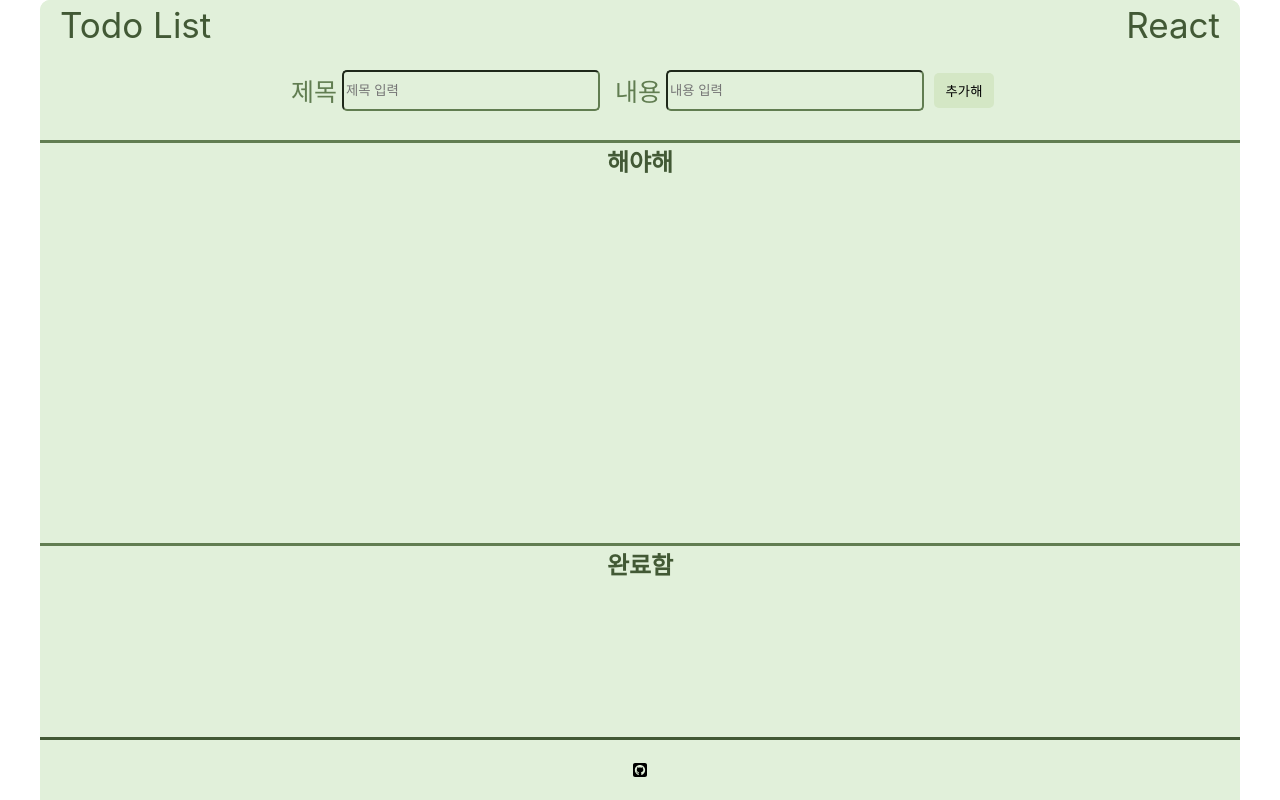
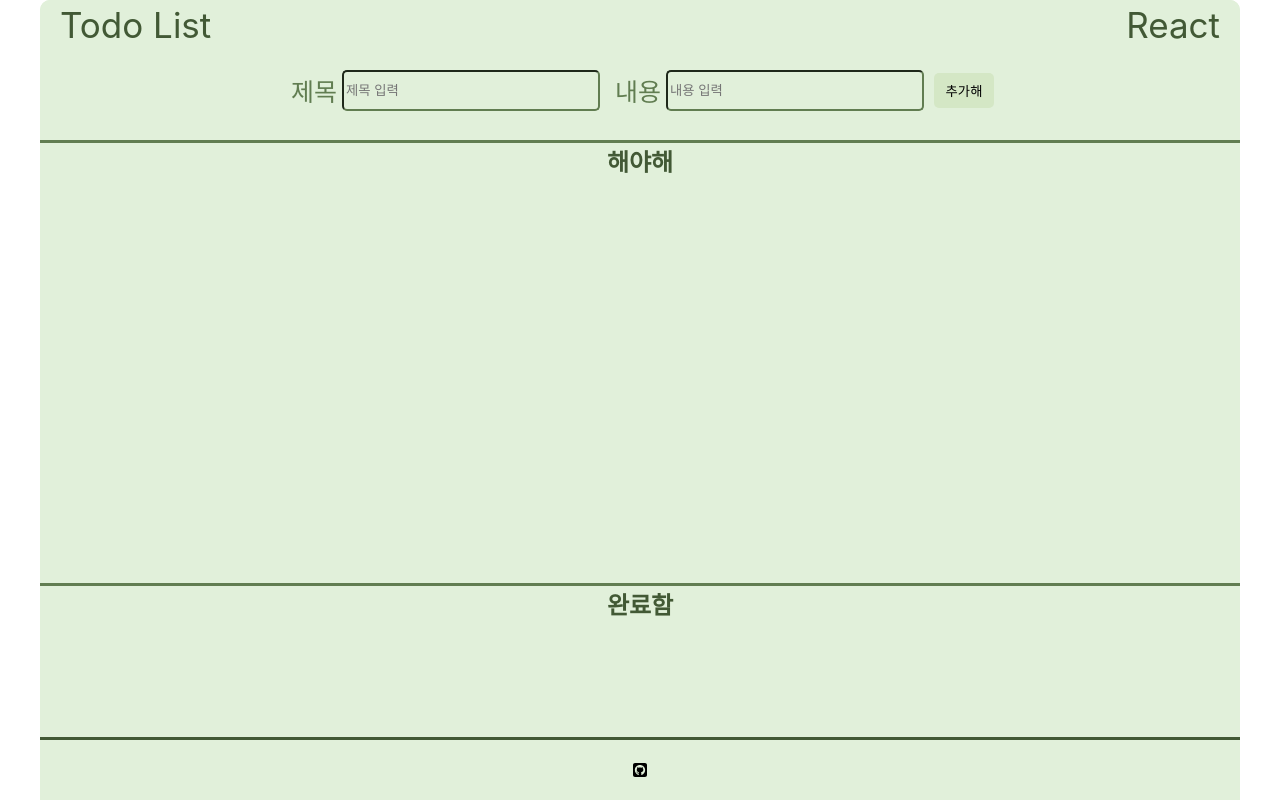
Before and after one commit to HuaHuaChiChi/nbc_week3_todolist, a React (Create React App) app: page / in a window 1280 px wide. Shown: the top 800 px of the page. Built offline with nearby package versions, Linux system fonts and the light colour scheme.

Commit message:
fix : css 수정

```diff
--- a/src/App.css
+++ b/src/App.css
@@ -61,9 +61,9 @@ input {
   flex-direction: row;
   justify-content: center;
   align-items: center;
-  gap: 10px;
+  gap: 20px;
   flex-wrap: wrap;
-
+  padding: 20px;
   min-height: 350px;
 }
 
@@ -74,10 +74,10 @@ input {
   flex-direction: column;
   margin-top: 10px;
   background-color: #aabf9a;
-  height: 130px;
   width: 200px;
   border-radius: 10px;
   font-size: 17px;
+  padding: 10px 20px;
 }
 
 .cards > p {
--- a/src/components/ToDoListContainer.jsx
+++ b/src/components/ToDoListContainer.jsx
@@ -9,6 +9,7 @@ export default function ToDoListContainer() {
   const [toDoContent, setTodoContent] = useState("");
   const [toDoTitle, setToDoTitle] = useState("");
 
+  //FIXME - id 중복요소 수정 필요
   const submitChange = () => {
     const newToDoList = {
       id: toDoListCard.length + 1,
```
